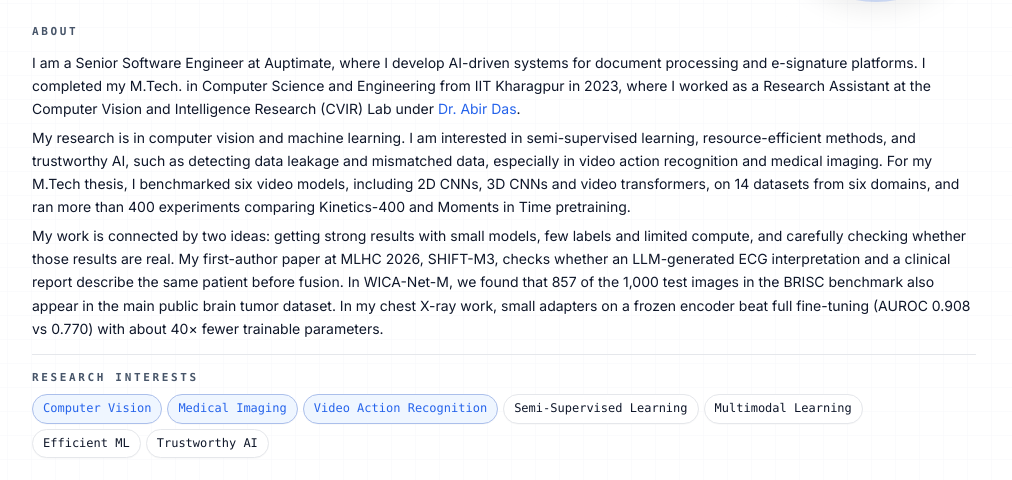
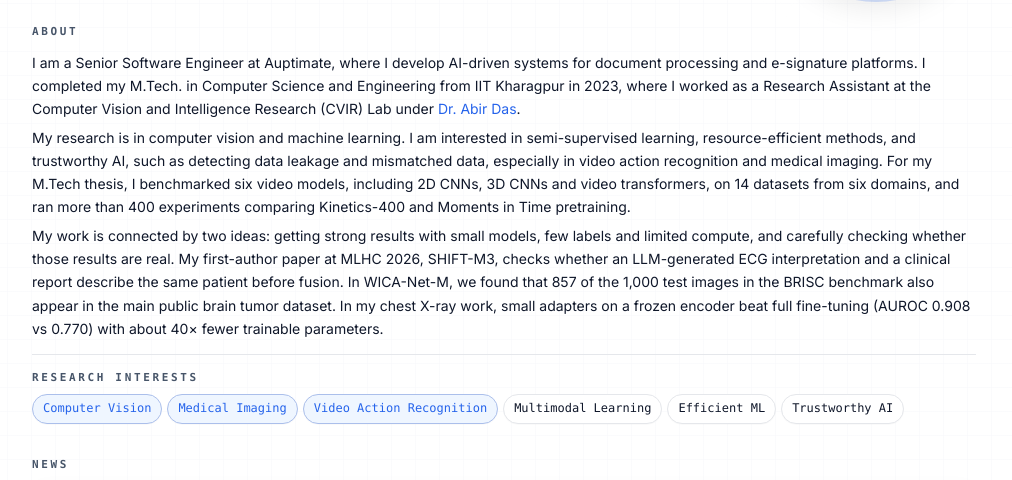
Before and after one commit to ashik-khan-cs/ashik-khan-cs.github.io, a plain HTML site: page index.html in a window 1280 px wide. Shown: the part 284-764 px from the top of the page, without its empty margins (136-1148 px from the left). Drawn offline with Linux system fonts and the light colour scheme.

Commit message:
Remove Semi-Supervised Learning interest tag
Co-Authored-By: Claude Opus 5.5 <noreply@anthropic.com>

```diff
--- a/index.html
+++ b/index.html
@@ -123,7 +123,6 @@
             <span class="tag primary-tag">Computer Vision</span>
             <span class="tag primary-tag">Medical Imaging</span>
             <span class="tag primary-tag">Video Action Recognition</span>
-            <span class="tag">Semi-Supervised Learning</span>
             <span class="tag">Multimodal Learning</span>
             <span class="tag">Efficient ML</span>
             <span class="tag">Trustworthy AI</span>
```
